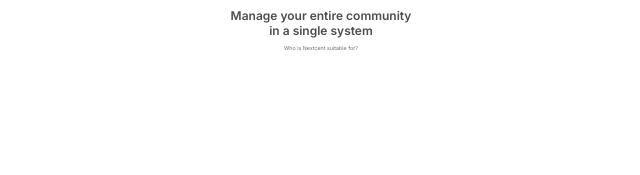
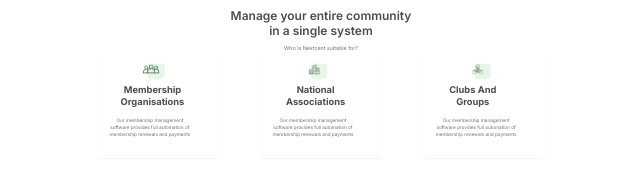
Before and after one commit to myasirabbasi147/responsive-site-1, a plain HTML site: page src/index.html in a window 1280 px wide. Shown: the part 321-496 px from the top of the page, without its empty margins (319-959 px from the left). Drawn offline with Linux system fonts and the light colour scheme.

Commit message:
something done

```diff
--- a/src/index.html
+++ b/src/index.html
@@ -12,7 +12,7 @@
         <div class="container">
             <div class="navbar">
                 <div class="left-navbar">
-                    <img class="icon" src="Icon.png" alt="Icon">
+                    <img class="icon" src="navbar_icon.png" alt="Icon">
                     <div class="text-icon">Nexcent</div>
                 </div>
                 <div class="right-navbar">
@@ -66,6 +66,35 @@
                 <div class="management-description">
                     Who is Nextcent suitable for?
                 </div>
+                <div class="cards-wrapper">
+                    <div class="card-1">
+                        <img class="card-icon" src="management_1.png" alt="Icon 1">
+                        <div class="card-info">
+                            Membership Organisations
+                        </div>
+                        <div class="card-description">
+                            Our membership management software provides full automation of membership renewals and payments
+                        </div>
+                    </div>
+                    <div class="card-2">
+                        <img class="card-icon" src="management_2.png" alt="Icon 2">
+                        <div class="card-info">
+                            National Associations
+                        </div>
+                        <div class="card-description">
+                            Our membership management software provides full automation of membership renewals and payments
+                        </div>
+                    </div>
+                    <div class="card-3">
+                        <img class="card-icon" src="management_3.png" alt="Icon 3">
+                        <div class="info">
+                            Clubs And Groups
+                        </div>
+                        <div class="card-description">
+                            Our membership management software provides full automation of membership renewals and payments
+                        </div>
+                    </div>
+                </div>
             </div>
         </div>
     </body>
--- a/src/styles.css
+++ b/src/styles.css
@@ -42,8 +42,6 @@ body {
 
 }
 
-
-
 .text-icon {
     font-family: Inter;
     font-size: 10px;
@@ -62,8 +60,6 @@ body {
 
 }
 
-
-
 .right-navbar {
     /* Auto layout */
     display: flex;
@@ -75,7 +71,6 @@ body {
 
     width: 312px;
     height: 18.35px;
-
 
     /* Inside auto layout */
     flex: none;
@@ -133,6 +128,7 @@ body {
     text-align: center;
     color: #FFFFFF;
 }
+
 .blog {
     margin-left: 15px;
 }
@@ -387,12 +383,10 @@ body {
     /* Neutral/D_Grey */
     color: #4D4D4D;
 
-
     /* Inside auto layout */
     flex: none;
     order: 0;
     flex-grow: 0;
-
 }
 
 .management-description {
@@ -414,5 +408,135 @@ body {
     order: 1;
     align-self: stretch;
     flex-grow: 0;
+}
+
+.cards-wrapper {
+    display: flex;
+    flex-direction: row;
+    justify-content: space-evenly;
+    align-items: center;
+    gap: 8.68px;
+
+    width: 480.77px;
+    height: 94.73px;
+
+    /* Inside auto layout */
+    flex: none;
+    order: 1;
+    flex-grow: 0;
 
 }
+
+.card-icon {
+    width: 21.7px;
+    height: 18.7px;
+    margin-left: 35px;
+}
+
+.info {
+    width: 77.12px;
+    height: 25px;
+
+    font-family: 'Inter';
+    font-style: normal;
+    font-weight: 700;
+    font-size: 9.34826px;
+    line-height: 12px;
+    text-align: center;
+
+    /* Neutral/D_Grey */
+    color: #4D4D4D;
+
+
+    /* Inside auto layout */
+    flex: none;
+    order: 1;
+    flex-grow: 0;
+
+}
+
+.card-info {
+    width: 89.14px;
+    height: 25px;
+
+    font-family: 'Inter';
+    font-style: normal;
+    font-weight: 700;
+    font-size: 9.34826px;
+    line-height: 12px;
+    text-align: center;
+
+    /* Neutral/D_Grey */
+    color: #4D4D4D;
+
+
+    /* Inside auto layout */
+    flex: none;
+    order: 1;
+    align-self: stretch;
+    flex-grow: 0;
+}
+
+.card-description {
+    width: 83.8px;
+    height: 21px;
+    margin-top: 8px;
+
+    font-family: 'Inter';
+    font-style: normal;
+    font-weight: 400;
+    font-size: 4.67413px;
+    line-height: 7px;
+    text-align: center;
+
+    /* Neutral/Grey */
+    color: #717171;
+
+    /* Inside auto layout */
+    flex: none;
+    order: 0;
+    flex-grow: 0;
+
+}
+
+.card-1 {
+    padding: 8.0128px 10.6837px;
+    gap: 2.67px;
+
+    margin: 0 auto;
+    width: 99.83px;
+    height: 88.73px;
+
+    /* Neutral/White */
+    background: #FFFFFF;
+    box-shadow: 0px 0.667733px 1.33547px rgba(171, 190, 209, 0.2);
+    border-radius: 2.67093px;
+}
+
+.card-2 {
+    padding: 8.0128px 10.6837px;
+    gap: 2.67px;
+
+    margin: 0 auto;
+    width: 99.83px;
+    height: 88.73px;
+
+    /* Neutral/White */
+    background: #FFFFFF;
+    box-shadow: 0px 0.667733px 1.33547px rgba(171, 190, 209, 0.2);
+    border-radius: 2.67093px;
+}
+
+.card-3 {
+    padding: 8.0128px 10.6837px;
+    gap: 2.67px;
+
+    margin: 0 auto;
+    width: 99.83px;
+    height: 88.73px;
+
+    /* Neutral/White */
+    background: #FFFFFF;
+    box-shadow: 0px 0.667733px 1.33547px rgba(171, 190, 209, 0.2);
+    border-radius: 2.67093px;
+}
```
Also changed, not shown: src/management_1.png (added), src/management_2.png (added), src/management_3.png (added), src/navbar_icon.png (renamed from src/Icon.png).
